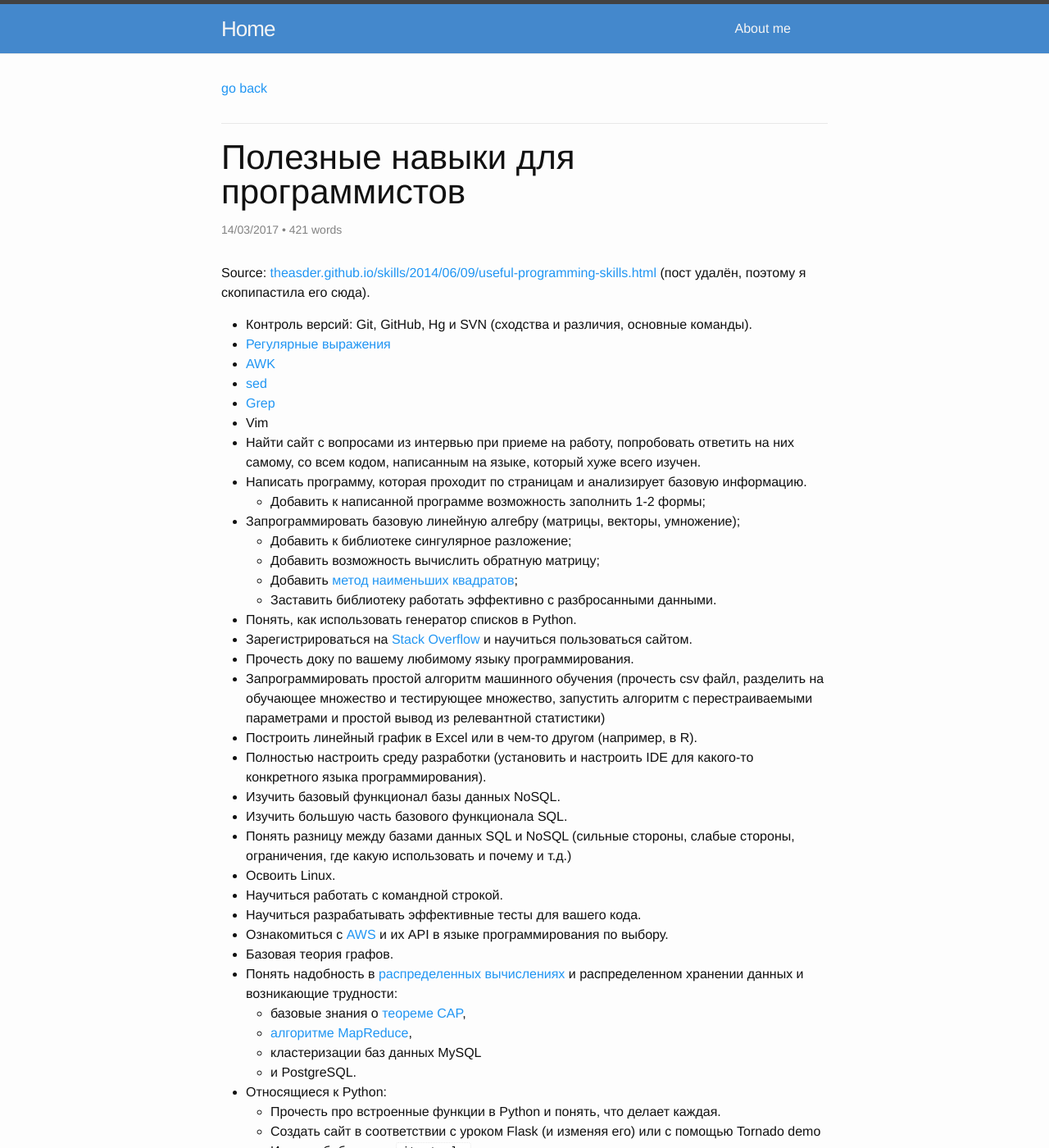
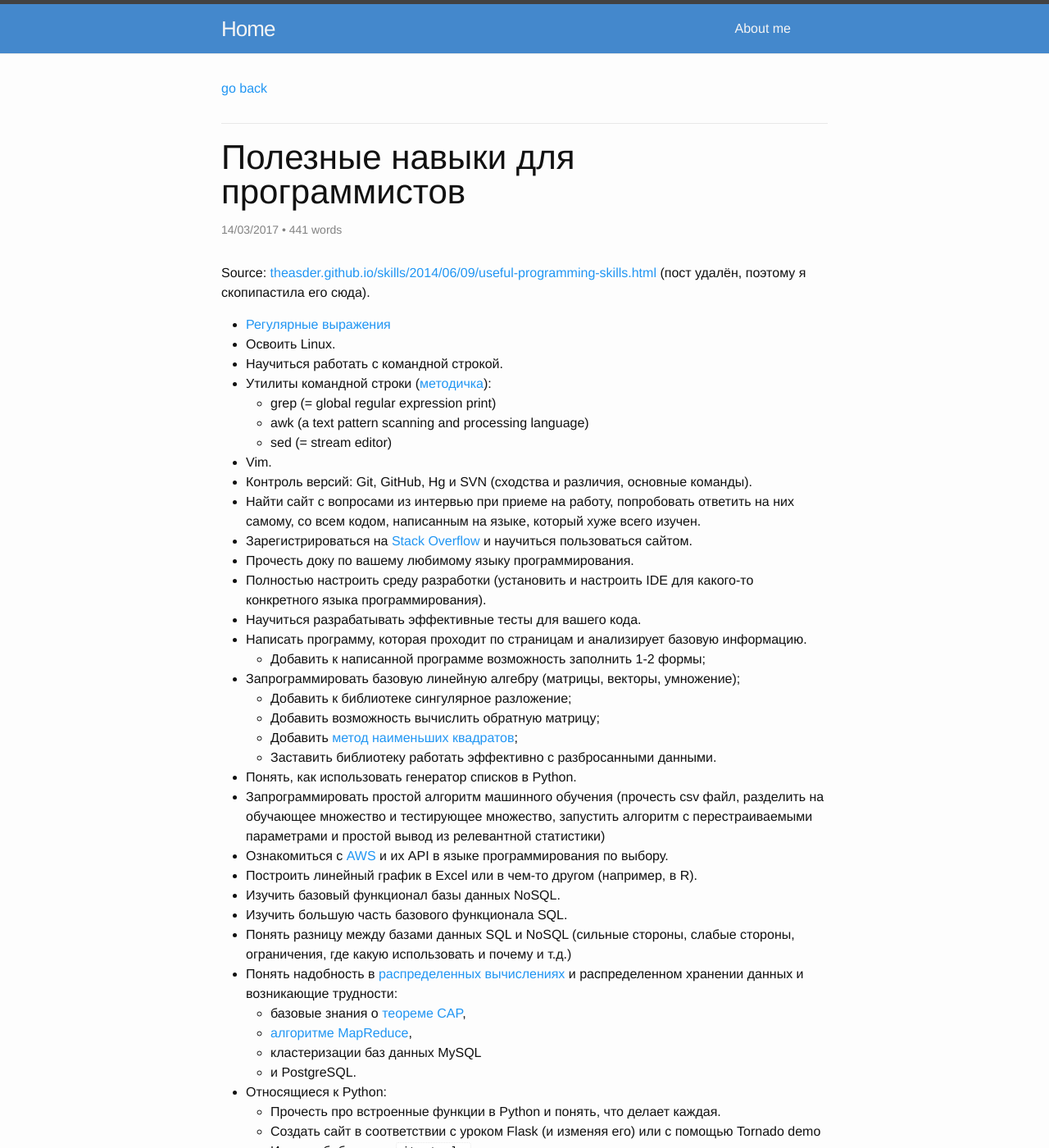
Before and after one commit to demidovakatya/demidovakatya.github.io, a Jekyll site: the page built from _posts/2017-03-14-useful-programming-skills.markdown, in a window 1280 px wide and 1400 px high. Shown: the whole window at 82% size. Built offline with Jekyll 4.4.1, drawn with Linux system fonts in a browser that asks for light colours; nearby versions of some CDN libraries; some of the changed text lies outside the part shown.

Commit message:
post on prog. skills: cleanup, link about cmd line tools

```diff
--- a/_posts/2017-03-14-useful-programming-skills.markdown
+++ b/_posts/2017-03-14-useful-programming-skills.markdown
@@ -7,13 +7,20 @@ comments: true
 
 Source: [theasder.github.io/skills/2014/06/09/useful-programming-skills.html](http://theasder.github.io/skills/2014/06/09/useful-programming-skills.html) (пост удалён, поэтому я скопипастила его сюда).
 
+- [Регулярные выражения](http://ru.wikipedia.org/wiki/%D0%A0%D0%B5%D0%B3%D1%83%D0%BB%D1%8F%D1%80%D0%BD%D1%8B%D0%B5_%D0%B2%D1%8B%D1%80%D0%B0%D0%B6%D0%B5%D0%BD%D0%B8%D1%8F)
+- Освоить Linux.
+- Научиться работать с командной строкой.
+- Утилиты командной строки ([методичка](http://www-users.york.ac.uk/~mijp1/teaching/4th_year_HPC/guides/grep_awk_sed.pdf)):
+    - grep (= global regular expression print)
+    - awk (a text pattern scanning and processing language)
+    - sed (= stream editor)
+- Vim.
 - Контроль версий: Git, GitHub, Hg и SVN (сходства и различия, основные команды).
-- [Регулярные выражения](http://ru.wikipedia.org/wiki/%D0%A0%D0%B5%D0%B3%D1%83%D0%BB%D1%8F%D1%80%D0%BD%D1%8B%D0%B5_%D0%B2%D1%8B%D1%80%D0%B0%D0%B6%D0%B5%D0%BD%D0%B8%D1%8F)
-- [AWK](https://ru.wikipedia.org/wiki/AWK)
-- [sed](http://ru.wikipedia.org/wiki/Sed)
-- [Grep](https://ru.wikipedia.org/wiki/Grep)
-- Vim
 - Найти сайт с вопросами из интервью при приеме на работу, попробовать ответить на них самому, со всем кодом, написанным на языке, который хуже всего изучен.
+- Зарегистрироваться на [Stack Overflow](http://stackoverflow.com/) и научиться пользоваться сайтом.
+- Прочесть доку по вашему любимому языку программирования.
+- Полностью настроить среду разработки (установить и настроить IDE для какого-то конкретного языка программирования).
+- Научиться разрабатывать эффективные тесты для вашего кода.
 - Написать программу, которая проходит по страницам и анализирует базовую информацию.
     - Добавить к написанной программе возможность заполнить 1-2 формы;
 - Запрограммировать базовую линейную алгебру (матрицы, векторы, умножение);
@@ -22,19 +29,12 @@ Source: [theasder.github.io/skills/2014/06/09/useful-programming-skills.html](ht
     - Добавить [метод наименьших квадратов](http://ru.wikipedia.org/wiki/%D0%9C%D0%B5%D1%82%D0%BE%D0%B4_%D0%BD%D0%B0%D0%B8%D0%BC%D0%B5%D0%BD%D1%8C%D1%88%D0%B8%D1%85_%D0%BA%D0%B2%D0%B0%D0%B4%D1%80%D0%B0%D1%82%D0%BE%D0%B2);
     - Заставить библиотеку работать эффективно с разбросанными данными.
 - Понять, как использовать генератор списков в Python.
-- Зарегистрироваться на [Stack Overflow](http://stackoverflow.com/) и научиться пользоваться сайтом.
-- Прочесть доку по вашему любимому языку программирования.
 - Запрограммировать простой алгоритм машинного обучения (прочесть csv файл, разделить на обучающее множество и тестирующее множество, запустить алгоритм с перестраиваемыми параметрами и простой вывод из релевантной статистики)
+- Ознакомиться с [AWS](amazon.com) и их API в языке программирования по выбору.
 - Построить линейный график в Excel или в чем-то другом (например, в R).
-- Полностью настроить среду разработки (установить и настроить IDE для какого-то конкретного языка программирования).
 - Изучить базовый функционал базы данных NoSQL.
 - Изучить большую часть базового функционала SQL.
 - Понять разницу между базами данных SQL и NoSQL (сильные стороны, слабые стороны, ограничения, где какую использовать и почему и т.д.)
-- Освоить Linux.
-- Научиться работать с командной строкой.
-- Научиться разрабатывать эффективные тесты для вашего кода.
-- Ознакомиться с [AWS](amazon.com) и их API в языке программирования по выбору.
-- Базовая теория графов.
 - Понять надобность в [распределенных вычислениях](https://ru.wikipedia.org/wiki/%D0%A0%D0%B0%D1%81%D0%BF%D1%80%D0%B5%D0%B4%D0%B5%D0%BB%D1%91%D0%BD%D0%BD%D1%8B%D0%B5_%D0%B2%D1%8B%D1%87%D0%B8%D1%81%D0%BB%D0%B5%D0%BD%D0%B8%D1%8F) и распределенном хранении данных и возникающие трудности:
     - базовые знания о [теореме CAP](http://ru.wikipedia.org/wiki/%D0%A2%D0%B5%D0%BE%D1%80%D0%B5%D0%BC%D0%B0_CAP),
     - [алгоритме MapReduce](http://ru.wikipedia.org/wiki/MapReduce),
```
Also changed, not shown: other parts of _posts/2017-03-14-useful-programming-skills.markdown (+3 -2 lines).
